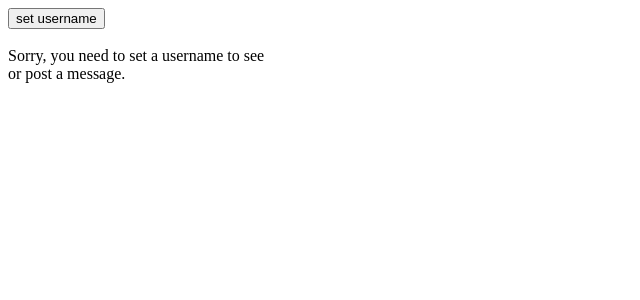
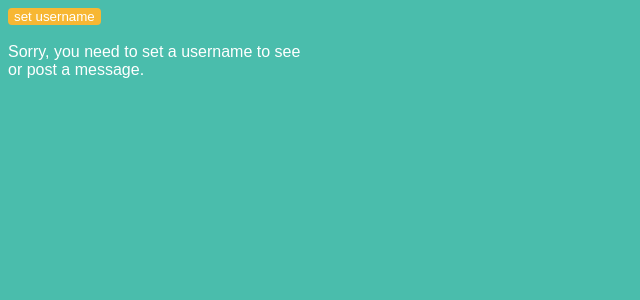
Before and after one commit to ericposas/messages, a PHP site: page /messages.php in a window 1280 px wide. Shown: the top 300 px of the page, without its empty margins (0-640 px from the left). Run offline with PHP 8.4, Linux system fonts and the light colour scheme; some libraries are stand-ins or nearby versions.

Commit message:
started work on theming

```diff
--- a/msgs2.html
+++ b/msgs2.html
@@ -2,6 +2,14 @@
 <html lang="EN">
     <head>
         <meta charset="UTF-8">
+        <link href="https://fonts.googleapis.com/css?family=Mukta" rel="stylesheet">
+        <style>
+            .msg{
+                color: #FFF;
+                font-size: 14px;
+                font-family: 'Mukta', sans-serif;
+            }
+        </style>
     </head>
     <body>
 <div class='msg'>Test: Testing...</div>
@@ -12,4 +20,6 @@
 <div class='msg'>Test: Testing...</div>
 <div class='msg'>Test: Testing...</div>
 <div class='msg'>Test: Testing...</div>
-<div class='msg'>Test: Testing...</div>
+<div class='msg'>Test: Test.</div>
+<div class='msg'>Test: Test.</div>
+<div class='msg'>Test: Hello.</div>
--- a/style.css
+++ b/style.css
@@ -1,11 +1,13 @@
+/* FUNCTION, FORM */
 html, body{
+  overflow-x: hidden;
   margin: 0;
 }
 .textarea{
-  width:99%;
+  width:100%;
   height: 100px;
   vertical-align: text-top;
-  margin: 0 1px 0 2px;
+  margin: 0 0 0 0;
 }
 .user-input{
   margin: 8px 0 0 8px;
@@ -23,7 +25,8 @@ html, body{
 .small{
   font-family: monospace;
   font-size: 11px;
-  color: #999;
+  color: #DFDCE3;
+  /*color: #999;*/
 }
 .sorry{
   padding: 0 0 0 8px;
@@ -39,8 +42,38 @@ html, body{
   width: 100%;
 }
 iframe{
-  margin: 0 1px 0 2px;
-  width:99%;
+  margin: 0 0 0 0;
+  width:100%;
   overflow-x: hidden;
   overflow-y: scroll;
 }
+
+
+/* THEME */
+@import url('https://fonts.googleapis.com/css?family=Mukta');
+html{
+  font-family: 'Mukta', sans-serif;
+  font-weight: 400;
+  color: #FFF;
+  background-color: #4ABDAC;
+}
+iframe{
+  border:none;
+  background-color: #F7B733;
+}
+textarea{
+  color: #000;
+}
+iframe, textarea{
+  -webkit-border-radius:6px;
+  -moz-border-radius:6px;
+  border-radius:6px;
+}
+button, input[type='submit']{
+  -webkit-border-radius:4px;
+  -moz-border-radius:4px;
+  border-radius:4px;
+  border:none;
+  color: #FFF;
+  background-color: #F7B733;
+}
```
